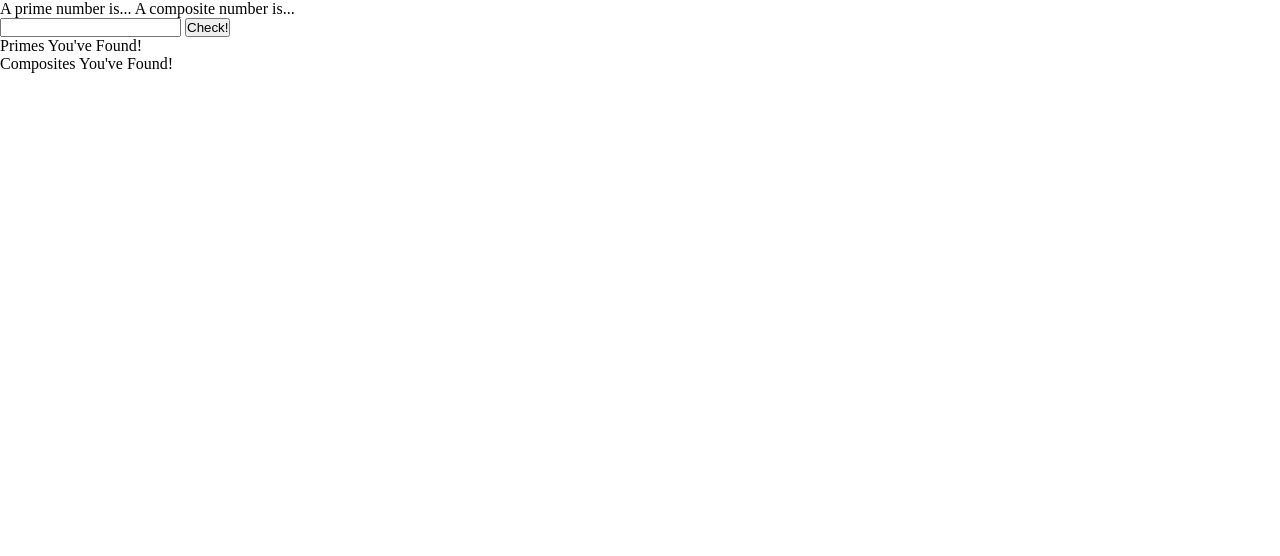
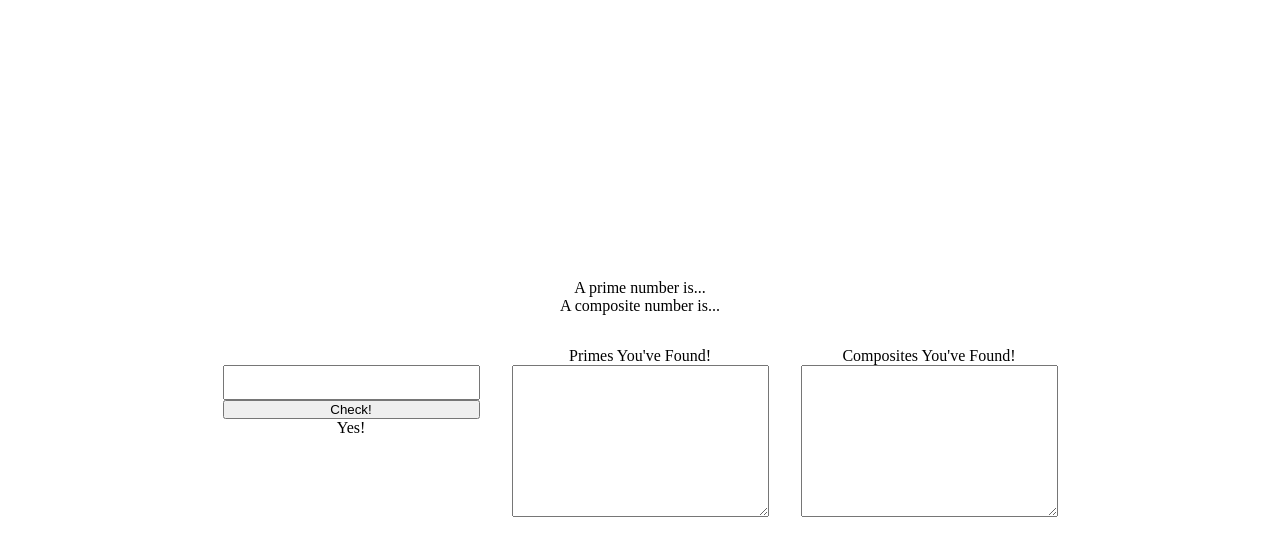
Before and after one commit to 16dprice/WA_prime_number_challenge, a plain HTML site: page index.html in a window 1280 px wide. Both pictures are taken after a click on the button "Check!". Drawn offline with Linux system fonts and the light colour scheme.

Commit message:
basic styling, prime checking, and responding

```diff
--- a/index.html
+++ b/index.html
@@ -10,21 +10,30 @@
 </head>
 <body>
 
+    <div class="container">
         <div class="explanation">
-        <span>A prime number is...</span>
-        <span>A composite number is...</span>
+            <div>A prime number is...</div>
+            <div>A composite number is...</div>
         </div>
 
         <div class="main-display">
             <div class="input-area">
-            <input type="number" min="1">
-            <button onclick="checkPrime(this)">Check!</button>
+                <br>
+                <input id="prime-input" type="number" min="2" onkeydown="return event.keyCode !== 69">
+                <button onclick="checkPrime()">Check!</button>
+                <div class="response">
+                    <div id="yes">Yes!</div>
+                    <div id="no">No!</div>
+                </div>
             </div>
             <div class="primes-found">
                 <div>Primes You've Found!</div>
+                <textarea id="primes-textarea" cols="30" rows="10"></textarea>
             </div>
             <div class="composites-found">
                 <div>Composites You've Found!</div>
+                <textarea id="composites-textarea" cols="30" rows="10"></textarea>
+            </div>
         </div>
     </div>
 
--- a/main.css
+++ b/main.css
@@ -1,5 +1,51 @@
+html, body {
+    height: 100%;
+}
+
 * {
     box-sizing: border-box;
     margin: 0;
     padding: 0;
 }
+
+.container {
+    width: 80%;
+    height: 100%;
+    display: flex;
+    flex-direction: column;
+    align-items: center;
+    justify-content: center;
+    margin: auto;
+}
+
+.explanation {
+    display: flex;
+    flex-direction: column;
+    margin: 1rem auto;
+    align-items: center;
+}
+
+.main-display {
+    display: grid;
+    grid-gap: 2rem;
+    margin: 1rem auto;
+    text-align: center;
+    grid-template-columns: repeat(3, 1fr);
+}
+
+.input-area {
+    display: flex;
+    flex-direction: column;
+}
+
+.input-area input {
+    height: 20%;
+}
+
+#yes {
+    display: none;
+}
+
+#no {
+    display: none;
+}
--- a/main.js
+++ b/main.js
@@ -1,5 +1,23 @@
-function checkPrime(button) {
+function checkPrime() {
 
+    let num = document.getElementById('prime-input').value;
 
+    if(isPrime(num)) {
+        document.getElementById('yes').style.display = 'block';
+        document.getElementById('no').style.display = 'none';
+    } else {
+        document.getElementById('no').style.display = 'block';
+        document.getElementById('yes').style.display = 'none';
+    }
 
 }
+
+function isPrime(num) {
+
+    let sqrtNum = Math.sqrt(num);
+
+    for(let i = 2; i <= sqrtNum; i++) {
+        if(num % i === 0) return false;
+    }
+    return true;
+}
```
Lines whose indentation alone changed are shown as unchanged.
